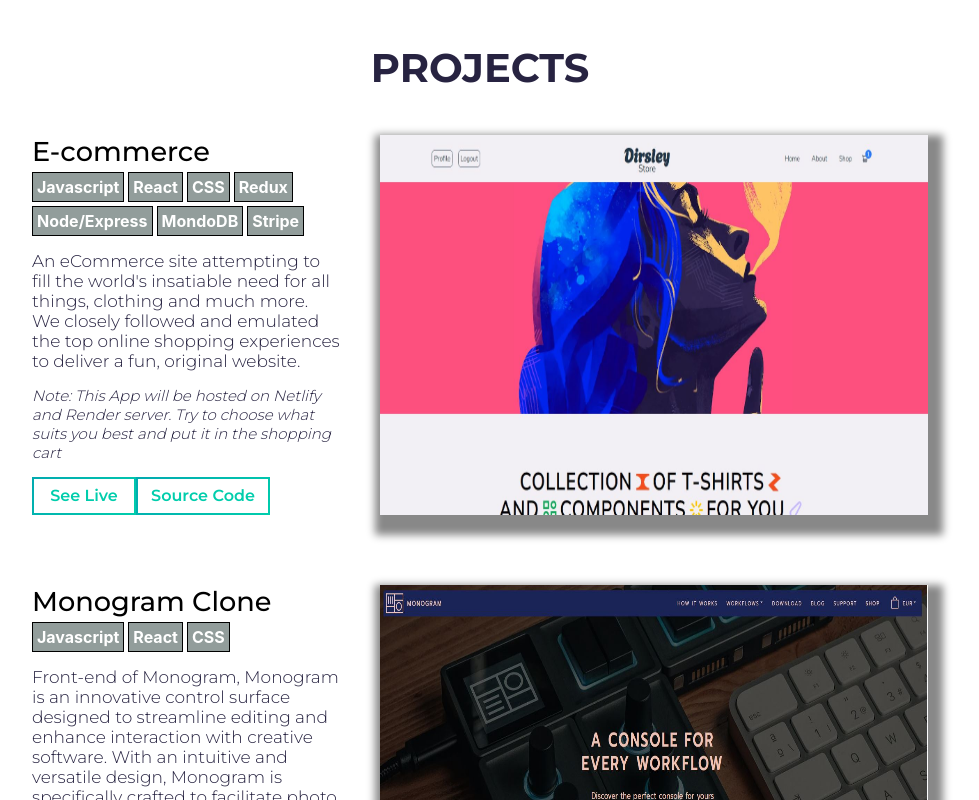
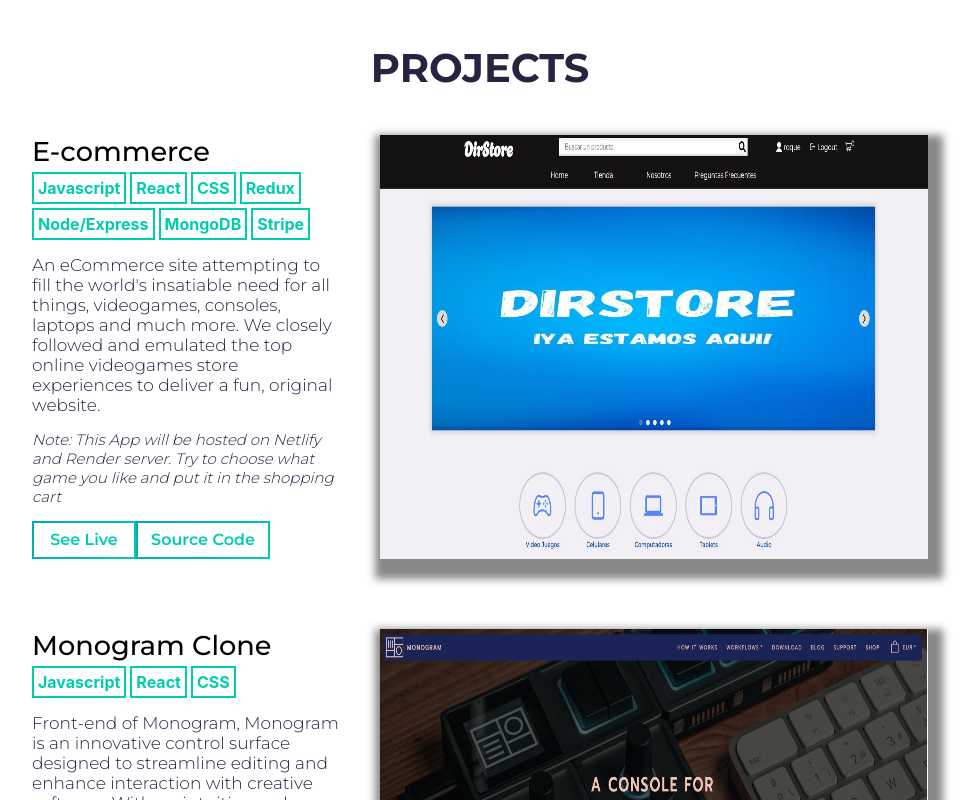
Before and after one commit to roquebernedo/portfolio, a React (Create React App) app: page / in a window 1280 px wide. Shown: the part 1520-2320 px from the top of the page, without its empty margins (160-1139 px from the left). Built offline with nearby package versions, Linux system fonts and the light colour scheme; a web font is replaced by a local one.

Commit message:
adding colors and new image

```diff
--- a/src/Presentacion.jsx
+++ b/src/Presentacion.jsx
@@ -18,9 +18,9 @@
     <div className='main' id='presentacion'>
       <div className='top'>
         <Link to="https://www.linkedin.com/in/roquebernedo/" target='_blank' className='link'><FaLinkedinIn /></Link>
-        <Link to="https://github.com/roquebernedo/roquebernedo/tree/main" className='link'><BsGithub /></Link>
+        <Link to="https://github.com/roquebernedo/roquebernedo/tree/main" target='_blank' className='link'><BsGithub /></Link>
         <Link className='link'><BsYoutube /></Link>
-        <Link to="https://drive.google.com/file/d/1h_zNXJyjg6GxGxVwRo2GfTnctilv6smv/view?usp=sharing" target='_blank'  className='link'><IoIosDocument /></Link>
+        <Link to="https://drive.google.com/file/d/1W5MdmecfB5nSttV_fPZRMB__1FPc85mG/view" target='_blank'  className='link'><IoIosDocument /></Link>
       </div>
       <div className='bottom'>
         <div className='box'>
--- a/src/Projects.jsx
+++ b/src/Projects.jsx
@@ -3,7 +3,37 @@
 import Project from './components/Project'
 import Tool from './components/Tool'
 
-const firstTool = ['Javascript', 'React', 'CSS', 'Redux', 'Node/Express', 'MondoDB', 'Stripe']
+const firstTool = ['Javascript', 'React', 'CSS', 'Redux', 'Node/Express', 'MongoDB', 'Stripe']
+const first = [
+    {
+        name: 'Javascript',
+        color: '#dace27'
+    },
+    {
+        name: 'React',
+        color: '#17969b'
+    },
+    {
+        name: 'CSS',
+        color: '#1641b9'
+    },
+    {
+        name: 'Redux',
+        color: '#6740af'
+    },
+    {
+        name: 'Node/Express',
+        color: '#0a4208'
+    },
+    {
+        name: 'MongoDB',
+        color: '#20831d'
+    },
+    {
+        name: 'Stripe',
+        color: '#8749d8'
+    },
+]
 const secondTool = ['Javascript', 'React', 'CSS']
 const thirdTool = ['Oauth', 'React', 'JsonWebtoken', 'Node/Express', 'MongoDB']
 const fourthTool = ['Javascript', 'React', 'CSS']
@@ -17,13 +47,13 @@
 
         <Project
             title={'E-commerce'}
-            tools={firstTool.map((tools, index) => <Tool key={index} tool={tools}/>)}
-            introduction={"An eCommerce site attempting to fill the world's insatiable need for all things, clothing and much more. We closely followed and emulated the top online shopping experiences to deliver a fun, original website."}
-            render={'Note: This App will be hosted on Netlify and Render server. Try to choose what suits you best and put it in the shopping cart'}
+            tools={first.map((tools, index) => <Tool key={index} tool={tools.name} color={tools.color}/>)}
+            introduction={"An eCommerce site attempting to fill the world's insatiable need for all things, videogames, consoles, laptops and much more. We closely followed and emulated the top online videogames store experiences to deliver a fun, original website."}
+            render={'Note: This App will be hosted on Netlify and Render server. Try to choose what game you like and put it in the shopping cart'}
             webDirection={'https://ecommerce-rq.netlify.app/'}
             gitDirection={'https://github.com/roquebernedo/E-commerce'}
             titleImg={'ecommerce'}
-            imgDirection={require('./images/dirsleystore.JPG')}
+            imgDirection={require('./images/toPortfolio.JPG')}
         />
 
         <Project
--- a/src/components/Project.js
+++ b/src/components/Project.js
@@ -23,8 +23,8 @@
                         </div>
                     </div>
                     <div className='buttons-projects'>
-                        <div className='but'><Link to={webDirection} className='res'>See Live</Link></div>
-                        <div className='but'><Link to={gitDirection} className='res res-1'>Source Code</Link></div>
+                        <div className='but'><Link to={webDirection} target='_blank' className='res'>See Live</Link></div>
+                        <div className='but'><Link to={gitDirection} target='_blank' className='res res-1'>Source Code</Link></div>
                     </div>
                 </div>
             </div>
--- a/src/components/Tool.js
+++ b/src/components/Tool.js
@@ -1,8 +1,8 @@
 import React from 'react'
 
-const Tool = ({ tool }) => {
+const Tool = ({ color, tool }) => {
     return(
-        <div className='tool'>{tool}</div>
+        <div style={{ 'color': '#00cdac', 'border': '#00cdac solid 2px' }} className='tool'>{tool}</div>
     )
 }
 export default Tool
--- a/src/styles/Projects.scss
+++ b/src/styles/Projects.scss
@@ -132,7 +132,7 @@
                                 text-align: center;
                                 padding: 4px;
                                 font-family: -apple-system,BlinkMacSystemFont,Segoe UI,Roboto,Helvetica Neue,Arial,Noto Sans,Liberation Sans,sans-serif,Apple Color Emoji,Segoe UI Emoji,Segoe UI Symbol,Noto Color Emoji;
-                                background-color: rgba(67,85,82,.576471);
+
                                 @media (max-width: 320px) {
                                     font-size: 0.87rem;
                                 }
```
Also changed, not shown: src/images/toPortfolio.JPG (added).
